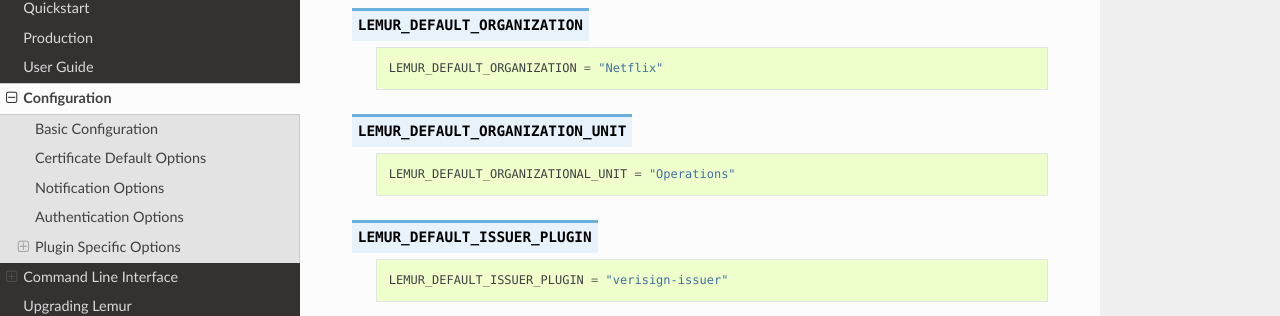
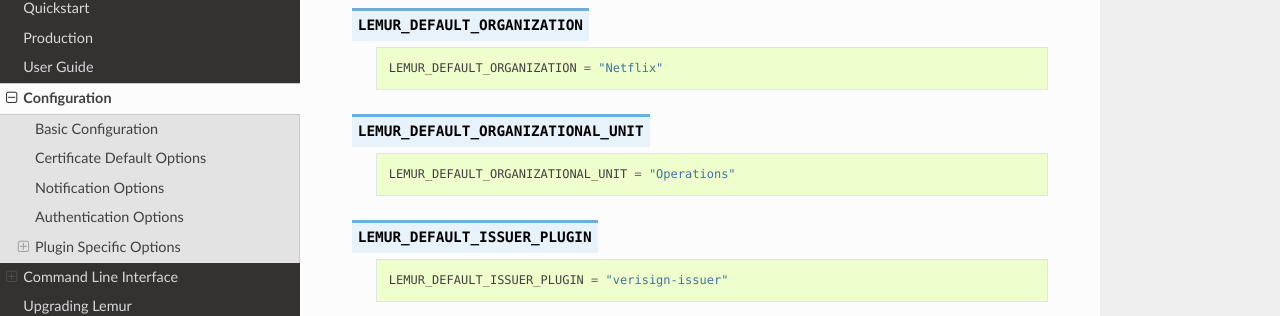
Before and after one commit to Netflix/lemur, a Sphinx documentation site: the page built from docs/administration.rst, in a window 1280 px wide and 900 px high, scrolled down 2515 px. Shown: the part 137-453 px from the top of the window. Built offline with Sphinx 7.4.7 and the Read the Docs theme 2.0.0, drawn with Linux system fonts in a browser that asks for light colours.

Commit message:
Fixing typo in documentation for LEMUR_DEFAULT_ORGANIZATIONAL_UNIT spelling

```diff
--- a/docs/administration.rst
+++ b/docs/administration.rst
@@ -148,7 +148,7 @@ and are used when Lemur creates the CSR for your certificates.
         LEMUR_DEFAULT_ORGANIZATION = "Netflix"
 
 
-.. data:: LEMUR_DEFAULT_ORGANIZATION_UNIT
+.. data:: LEMUR_DEFAULT_ORGANIZATIONAL_UNIT
     :noindex:
 
     ::
```
